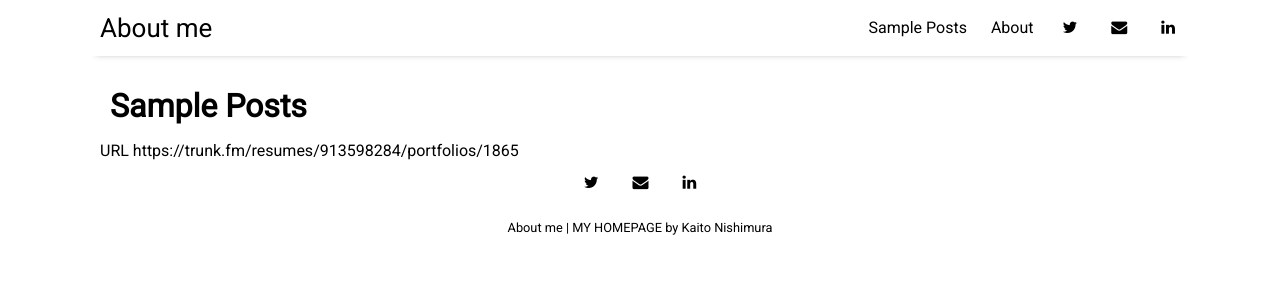
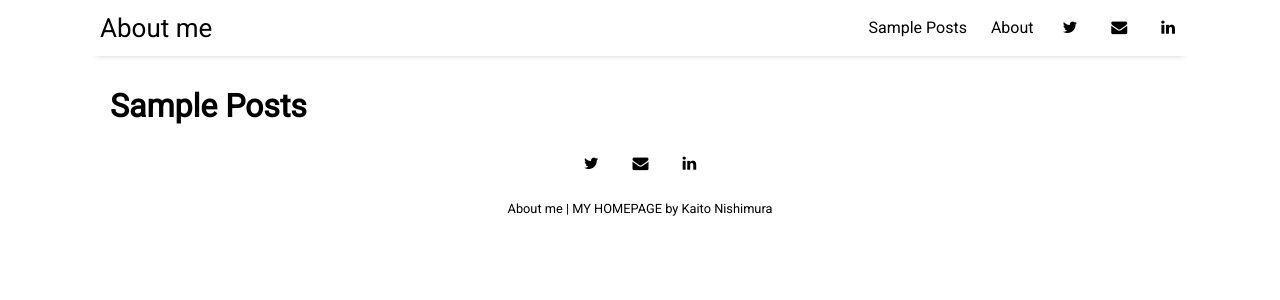
Before and after one commit to kaitonishimura/kaitonishimura.github.io, a Jekyll site: the page built from pages/sample-posts.html, in a window 1280 px wide. Shown: the top 300 px of the page. Built offline with Jekyll 4.4.1, drawn with Linux system fonts in a browser that asks for light colours; nearby versions of some CDN libraries.

Commit message:
Update sample-posts.html

```diff
--- a/pages/sample-posts.html
+++ b/pages/sample-posts.html
@@ -9,12 +9,3 @@ title: Sample Posts
     </div>
   </a>
 {% endfor %}
-
-<?xml version="1.0" encoding="UTF-8"?>
-<!DOCTYPE plist PUBLIC "-//Apple//DTD PLIST 1.0//EN" "http://www.apple.com/DTDs/PropertyList-1.0.dtd">
-<plist version="1.0">
-<dict>
-	<key>URL</key>
-	<string>https://trunk.fm/resumes/913598284/portfolios/1865</string>
-</dict>
-</plist>
```
